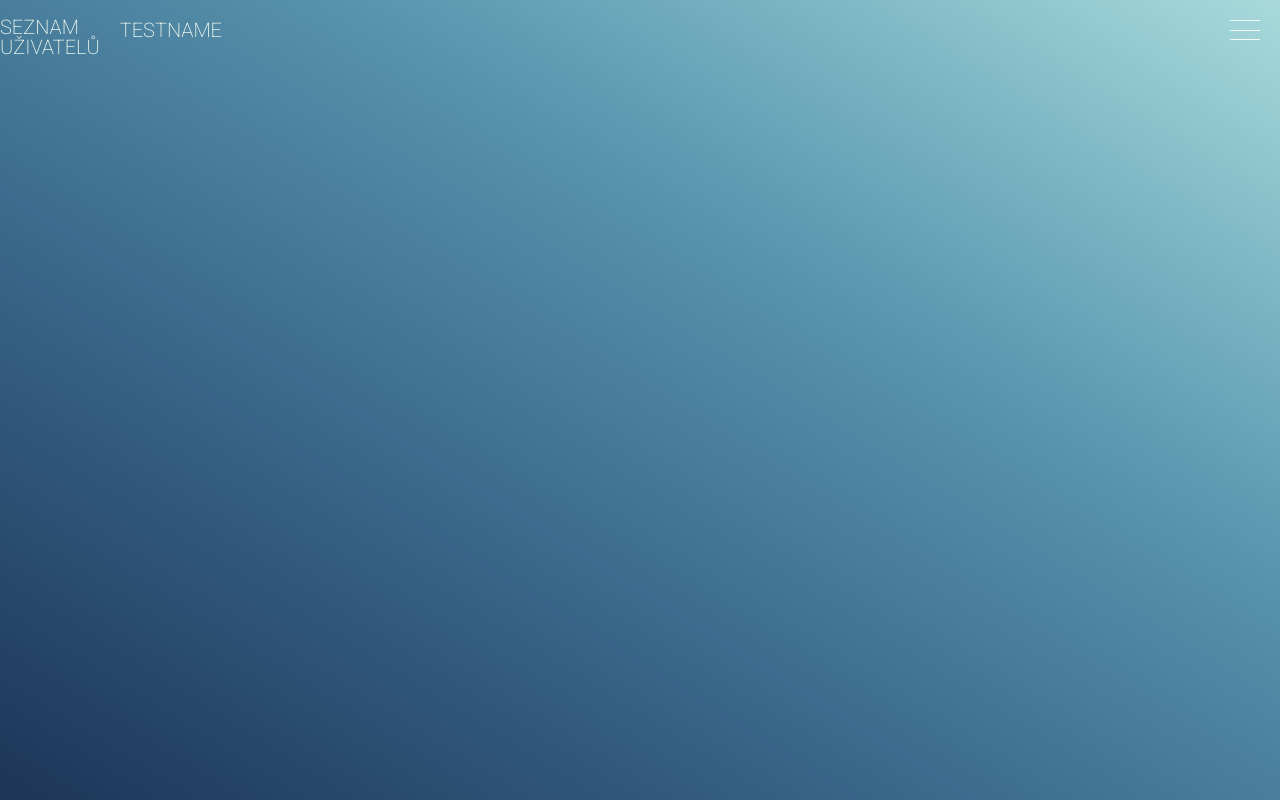
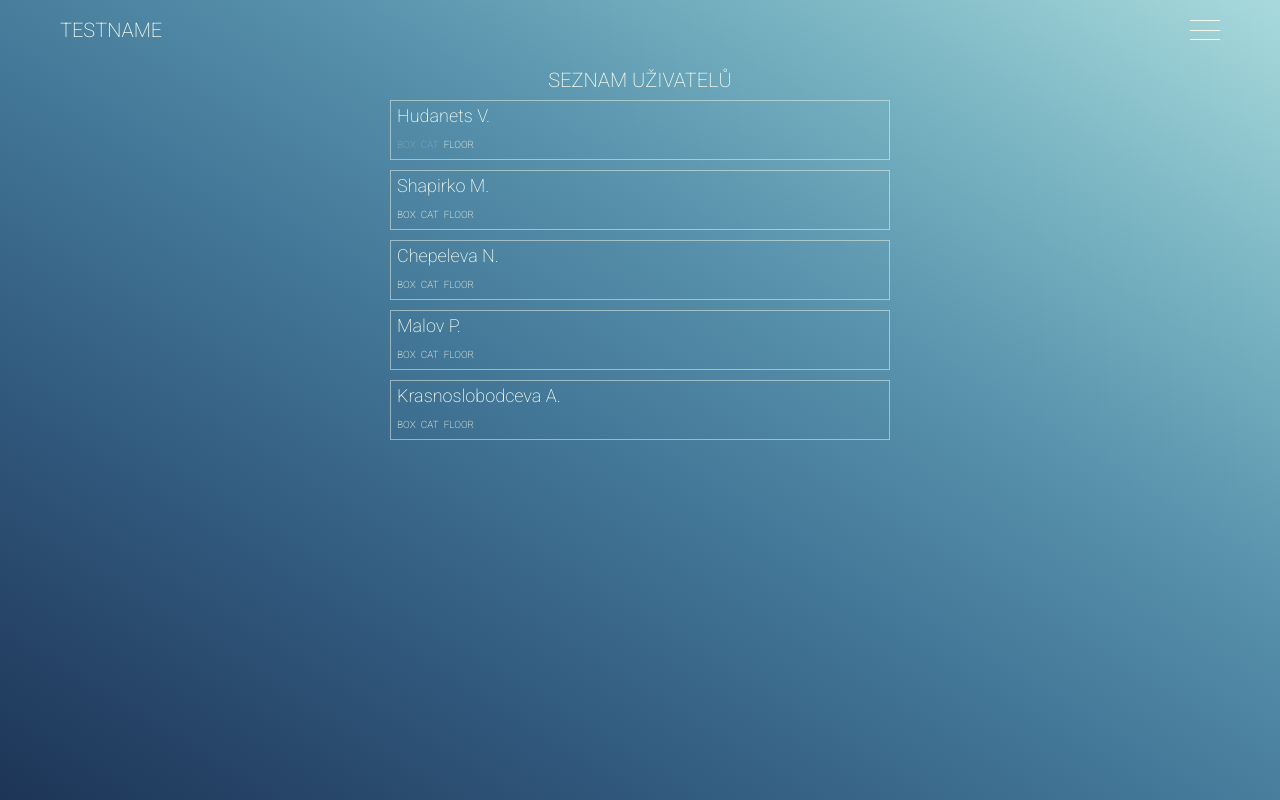
Before and after one commit to hudrdev/cappy-system-app, a React (Create React App) app: page /admin/userlist in a window 1280 px wide. Built offline with nearby package versions, Linux system fonts and the light colour scheme.

Commit message:
userlist added

```diff
--- /dev/null
+++ b/src/components/UserListItem/UserListItem.js
@@ -0,0 +1,16 @@
+import React from 'react';
+
+function UserListItem(props) {
+    return (
+        <div className="UserListItem">
+            <p className="UserListItem__name">{props.user.surname + ' ' + props.user.name[0] + '.'}</p>
+            <div className="UserListItem__positions">
+                <p style={props.user.box ? {opacity: 1} : null}>box</p>
+                <p style={props.user.cat ? {opacity: 1} : null}>cat</p>
+                <p style={props.user.floor ? {opacity: 1} : null}>floor</p>
+            </div>
+        </div>
+    )
+}
+
+export default UserListItem;
--- a/src/containers/UserList/UserList.js
+++ b/src/containers/UserList/UserList.js
@@ -1,12 +1,75 @@
 import React, { Component } from 'react';
 
+import UserListItem from '../../components/UserListItem/UserListItem';
+
 class UserList extends Component {
+    state = {
+        users: [
+            {
+                name: 'Vitalii',
+                surname: 'Hudanets',
+                birth: '09/12/1992',
+                address: 'Weilova 1144/2',
+                phone: '773873248',
+                box: false,
+                cat: false,
+                floor: true
+            },
+            {
+                name: 'Mariia',
+                surname: 'Shapirko',
+                birth: '02/03/1995',
+                address: 'Weilova 1144/2',
+                phone: '605133783',
+                box: true,
+                cat: true,
+                floor: true
+            },
+            {
+                name: 'Natalie',
+                surname: 'Chepeleva',
+                birth: '18/07/1994',
+                address: 'Svatoplukova 15',
+                phone: '775123169',
+                box: true,
+                cat: true,
+                floor: true
+            },{
+                name: 'Philipp',
+                surname: 'Malov',
+                birth: '10/06/1998',
+                address: 'Voobwe hz gde 123',
+                phone: '777237169',
+                box: true,
+                cat: true,
+                floor: true
+            },
+            {
+                name: 'Anastasiia',
+                surname: 'Krasnoslobodceva',
+                birth: '09/12/1992',
+                address: 'Weilova 1144/2',
+                phone: '773873248',
+                box: true,
+                cat: true,
+                floor: true
+            }
+        ]
+    }
+
     render() {
         return(
             <div className="UserList">
                 <h2>seznam uživatelů</h2>
                 <div className="UserList__Users">
-
+                    {
+                        this.state.users.map(user => {
+                            return (
+                                <UserListItem
+                                    user={user} />
+                            )
+                        })
+                    }
                 </div>
             </div>
         )
--- a/src/scss/components/EditPositions.scss
+++ b/src/scss/components/EditPositions.scss
@@ -28,8 +28,4 @@
             text-transform: uppercase;
         }
     }
-
-    &__Box {
-        grid-area: box;
-    }
 }
--- /dev/null
+++ b/src/scss/components/UserListItem.scss
@@ -0,0 +1,38 @@
+.UserListItem {
+    height: 6rem;
+    width: 100%;
+    border: 1px solid rgba($color-honeydew, .5);
+    transition: all .3s ease-out;
+    display: grid;
+    grid-template-columns: 1fr max-content;
+    grid-template-rows: repeat(2, 1fr);
+    grid-template-areas: 'name edit' 'positions edit';
+    padding: 0 .6rem;
+    cursor: pointer;
+
+    &:hover {
+        border-color: rgba($color-honeydew, 1);
+    }
+
+    &__name {
+        grid-area: name;
+        align-self: center;
+    }
+
+    &__positions {
+        grid-area: positions;
+        width: max-content;
+        display: grid;
+        grid-template-rows: 1fr;
+        grid-template-columns: repeat(3, max-content);
+        grid-gap: .5rem;
+        align-items: center;
+
+        p {
+            display: block;
+            font-size: 1rem;
+            text-transform: uppercase;
+            opacity: .3;
+        }
+    }
+}
--- a/src/scss/containers/UserList.scss
+++ b/src/scss/containers/UserList.scss
@@ -1,5 +1,27 @@
 .UserList {
+    grid-area: content;
+    display: grid;
+    grid-template-columns:
+        [left-padding-start] minmax(2rem, 1fr) [left-padding-end
+        form-start] minmax(20rem, 50rem) [form-end
+        right-padding-start] minmax(2rem, 1fr) [right-padding-end];
+    grid-template-rows:
+        [title-start] 4rem [title-end
+        form-start] 1fr [form-end];
+    grid-template-areas: '. title .' '. users .';
 
+    h2 {
+        grid-area: title;
+        justify-self: center;
+        align-self: center;
+    }
+
+    &__Users {
+        grid-area: users;
+        display: grid;
+        grid-auto-rows: max-content;
+        grid-gap: 1rem;
+    }
 }
 
 
--- a/src/scss/index.scss
+++ b/src/scss/index.scss
@@ -8,6 +8,7 @@
 @import './components/Header.scss';
 @import './components/Button.scss';
 @import './components/EditPositions.scss';
+@import './components/UserListItem.scss';
 
 // CONTAINERS
 @import './App.scss';
--- a/src/scss/typography.scss
+++ b/src/scss/typography.scss
@@ -6,6 +6,7 @@ p {
     font-size: 1.8rem;
     line-height: 1.8rem;
     font-weight: 200;
+    margin: 0;
 }
 
 h2 {
```
Also changed, not shown: src/containers/UserInfo/UserInfo.js (added, +26 -0 lines).
